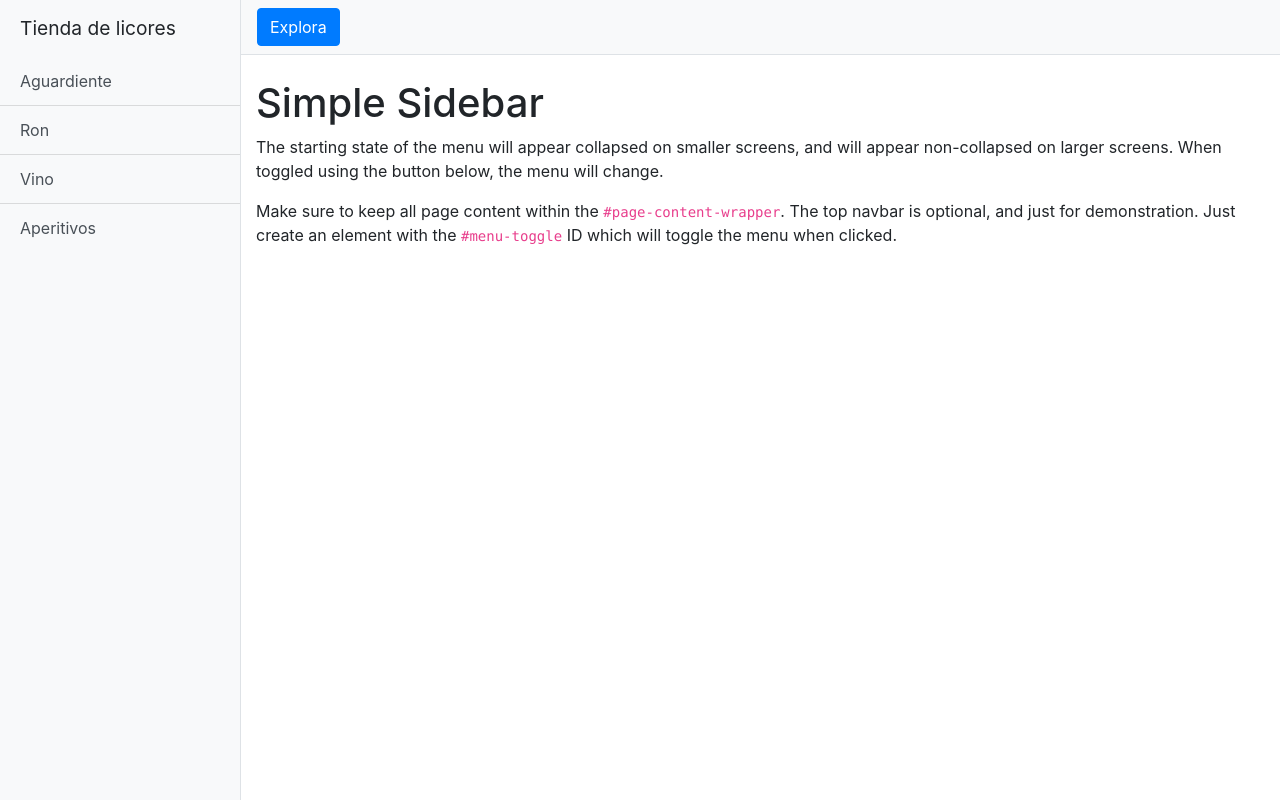
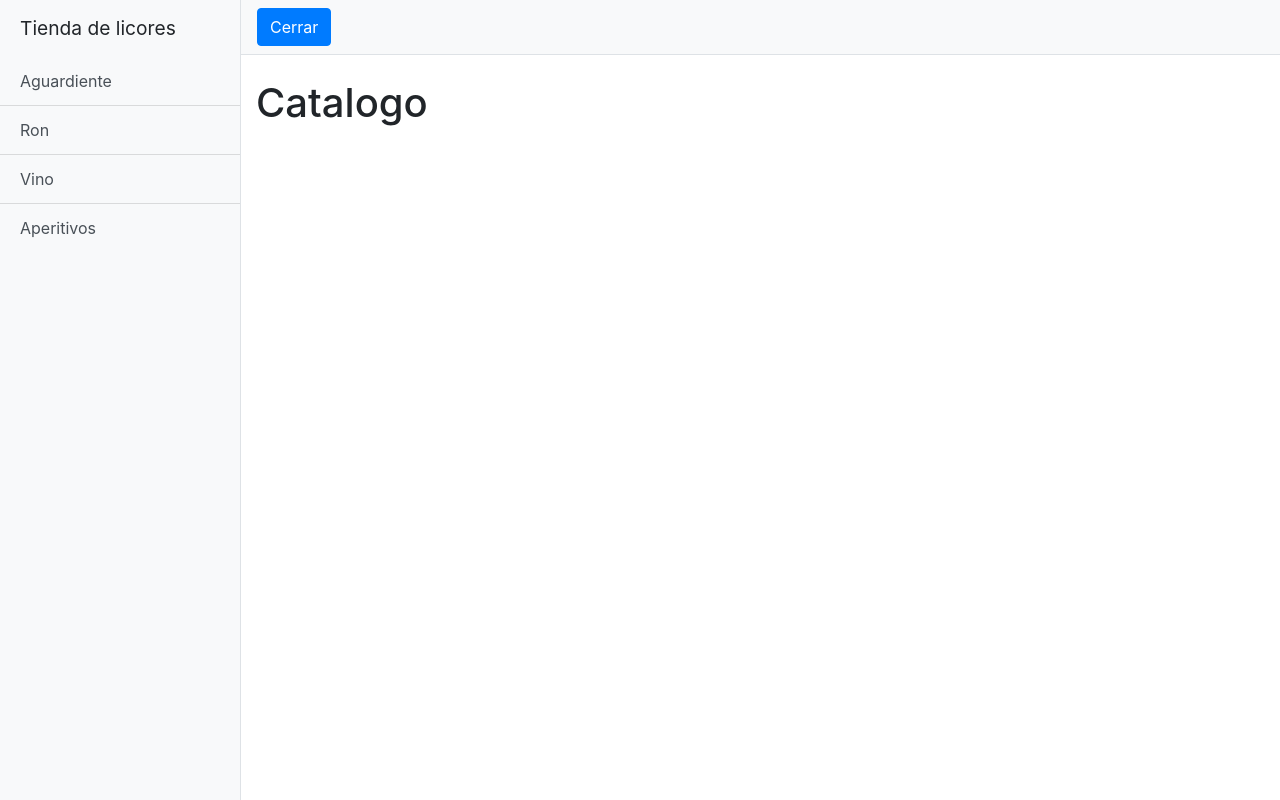
Before and after one commit to JuanNeisa/LicoresHtml, a website: page index.html in a window 1280 px wide. Drawn offline with Linux system fonts and the light colour scheme.

Commit message:
Version 2 - Plantilla 1

```diff
--- a/index.html
+++ b/index.html
@@ -38,19 +38,17 @@
     <div id="page-content-wrapper">
 
       <nav class="navbar navbar-expand-lg navbar-light bg-light border-bottom">
-        <button class="btn btn-primary" id="menu-toggle">Explora</button>
+        <button class="btn btn-primary" id="menu-toggle">Cerrar</button>
 
 
 
       </nav>
 
       <div class="container-fluid">
-        <h1 class="mt-4">Simple Sidebar</h1>
-        <p>The starting state of the menu will appear collapsed on smaller screens, and will appear non-collapsed on larger screens. When toggled using the button below, the menu will change.</p>
-        <p>Make sure to keep all page content within the <code>#page-content-wrapper</code>. The top navbar is optional, and just for demonstration. Just create an element with the <code>#menu-toggle</code> ID which will toggle the menu when clicked.</p>
+        <h1 class="mt-4">Catalogo</h1>
+
       </div>
     </div>
-    <!-- /#page-content-wrapper -->
 
   </div>
   <!-- /#wrapper -->
```
